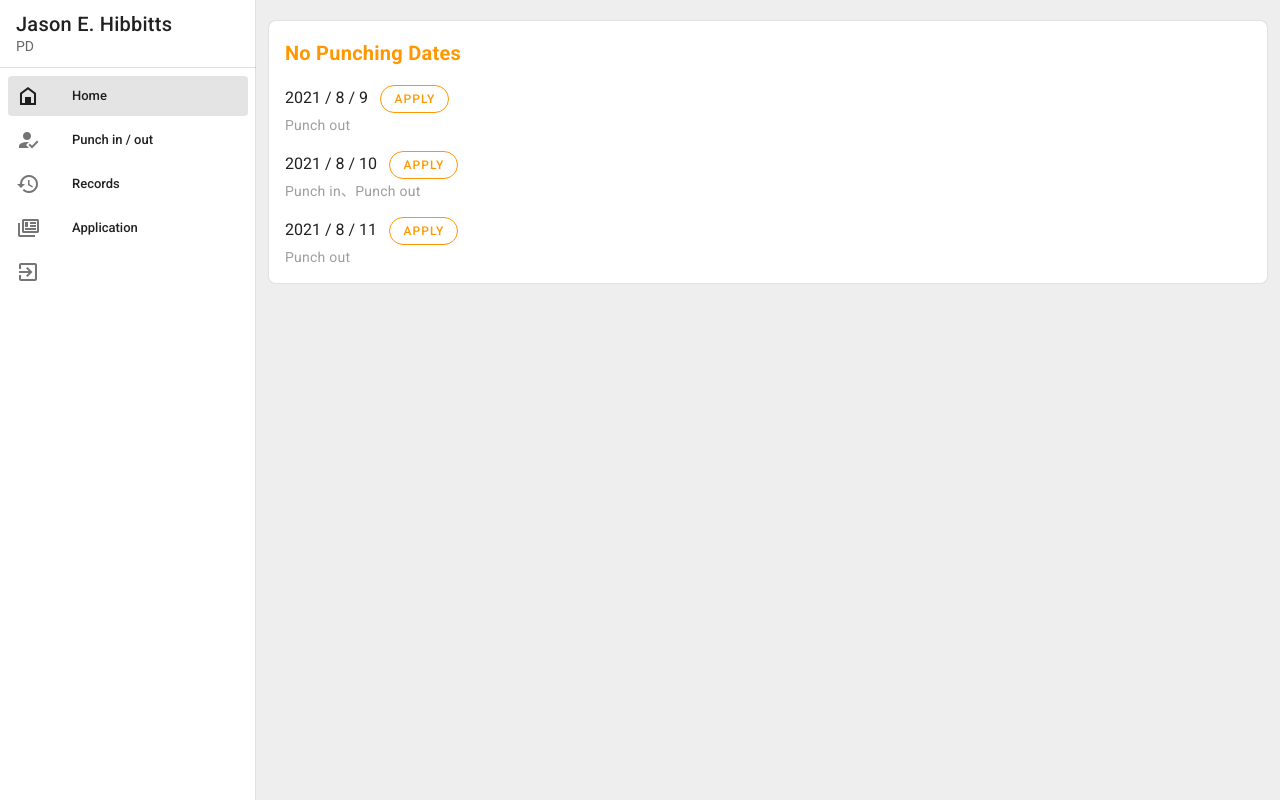
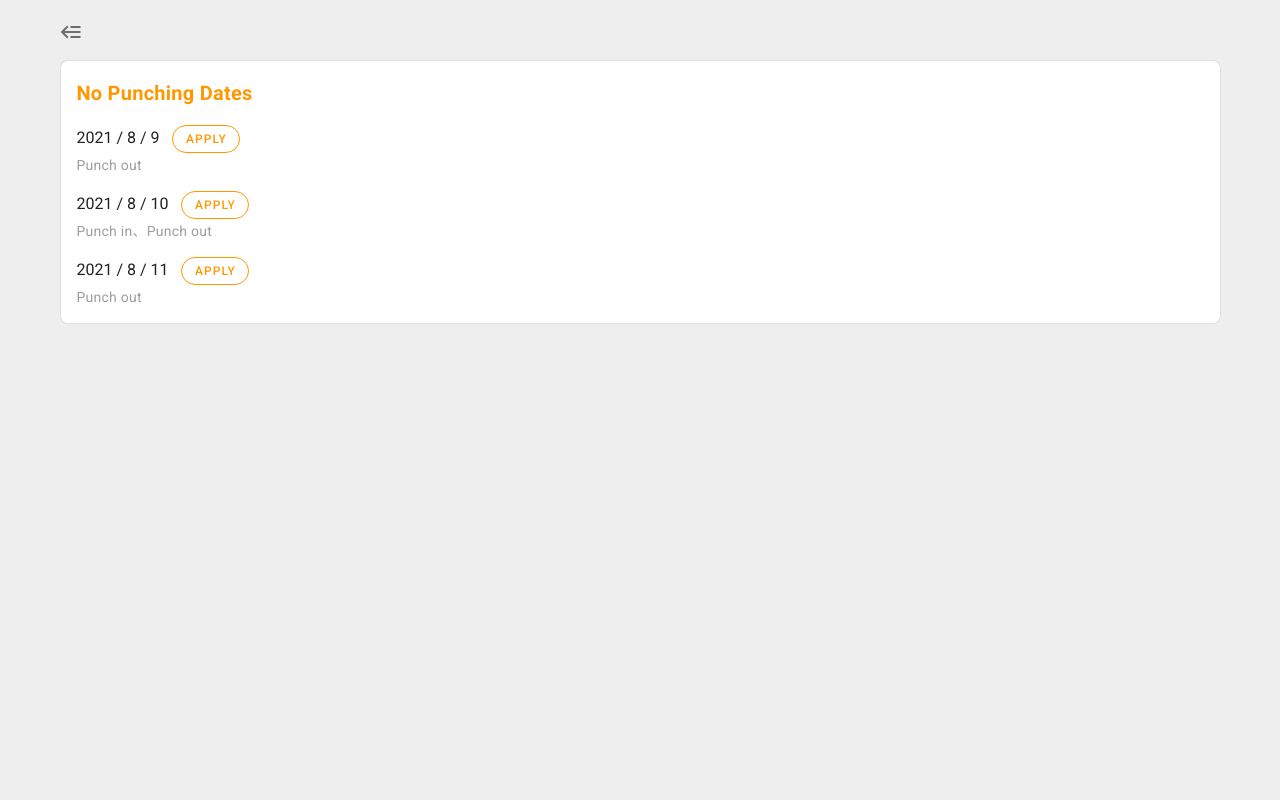
Before and after one commit to yuu-chien/sys-vuetify-temp, a Vue app: page /#/ in a window 1280 px wide. Built offline with nearby package versions, Linux system fonts and the light colour scheme.

Commit message:
[ Layout ] Collapse menu

```diff
--- a/src/views/layout/Layout.vue
+++ b/src/views/layout/Layout.vue
@@ -18,11 +18,17 @@
         <v-icon>{{ item.icon }}</v-icon>
       </v-btn>
     </v-bottom-navigation> -->
-    <v-navigation-drawer app permanent>
+        <div>
+            <v-icon class="my-2" @click.stop="drawer = !drawer"
+                >mdi-backburger</v-icon
+            >
+        </div>
+        <v-navigation-drawer app v-model="drawer" absolute temporary>
             <v-list-item>
                 <v-list-item-content>
-          <v-list-item-title class="text-h6">
-            Jason E. Hibbitts
+                    <v-list-item-title class="d-flex justify-space-between">
+                        <div class="text-h6">Jason E. Hibbitts</div>
+                        <!-- <v-icon>mdi-menu</v-icon> -->
                     </v-list-item-title>
                     <v-list-item-subtitle> PD </v-list-item-subtitle>
                 </v-list-item-content>
@@ -55,31 +61,27 @@ export default {
     data() {
         return {
             computed: {},
+            drawer: null,
             items: [
-        { text: "Home", icon: "mdi-home-variant-outline", link: "/" },
+                { text: 'Home', icon: 'mdi-home-variant-outline', link: '/' },
                 {
-          text: "Punch in / out",
-          icon: "mdi-account-check",
-          link: "punch",
+                    text: 'Punch in / out',
+                    icon: 'mdi-account-check',
+                    link: 'punch',
                 },
-        { text: "Records", icon: "mdi-history", link: "records" },
+                { text: 'Records', icon: 'mdi-history', link: 'records' },
                 {
-          text: "Application",
-          icon: "mdi-newspaper-variant-multiple-outline",
-          link: "application",
+                    text: 'Application',
+                    icon: 'mdi-newspaper-variant-multiple-outline',
+                    link: 'application',
                 },
-        // {
-        //   text: "Setting",
-        //   icon: "mdi-account-cog-outline",
-        //   link: " ",
-        // },
                 {
-          text: "",
-          icon: "mdi-login-variant",
-          link: "login",
+                    text: '',
+                    icon: 'mdi-login-variant',
+                    link: 'login',
                 },
             ],
-    };
+        }
     },
-};
+}
 </script>
```
Lines whose indentation alone changed are shown as unchanged.
